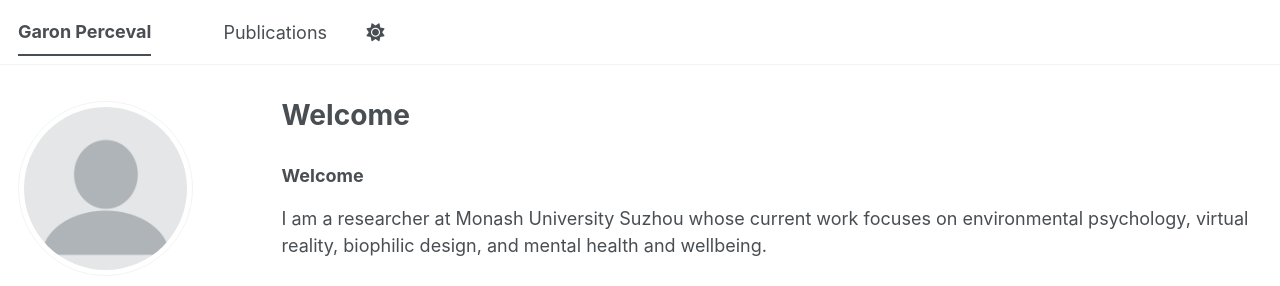
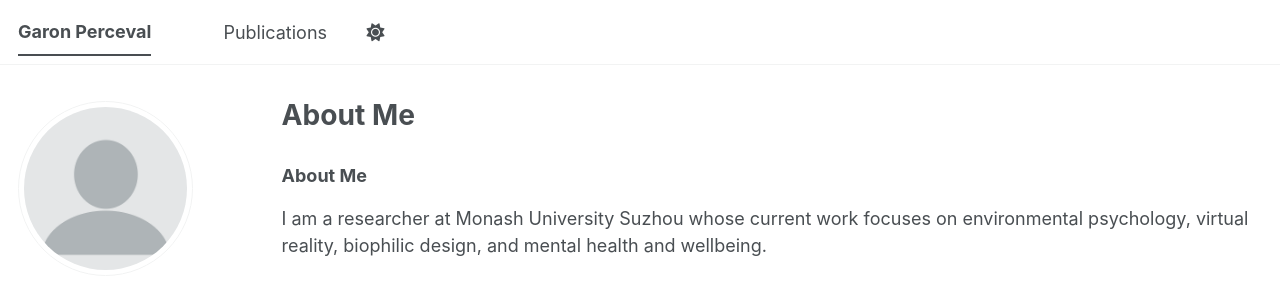
Before and after one commit to garonperceval/garonperceval.github.io, a Jekyll site: the page built from index.md, in a window 1280 px wide and 900 px high. Shown: the top 286 px of the window. Built offline with Jekyll 4.4.1, drawn with Linux system fonts in a browser that asks for light colours; some web fonts are replaced; a script bundle is joined from its source files by our own code; library files that are not in the unit come from our copies; our own code applies the rules of GitHub Pages for plain Markdown files.

Commit message:
Update index.md

```diff
--- a/index.md
+++ b/index.md
@@ -3,7 +3,7 @@ layout: archive
 author_profile: true
 ---
 
-### Welcome
+### About Me
 
 I am a researcher at Monash University Suzhou whose current work focuses on environmental psychology, virtual reality, biophilic design, and mental health and wellbeing.
 
```
